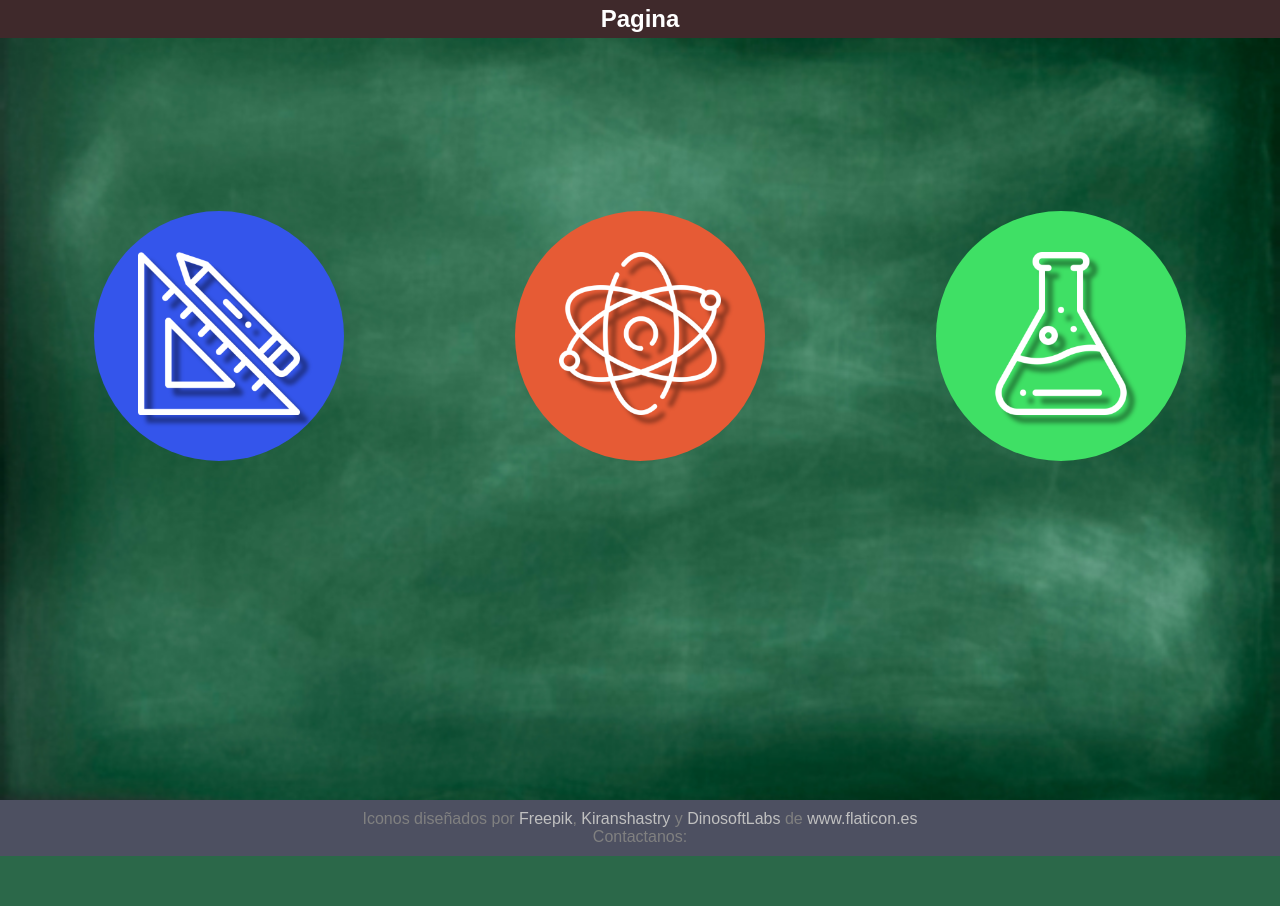
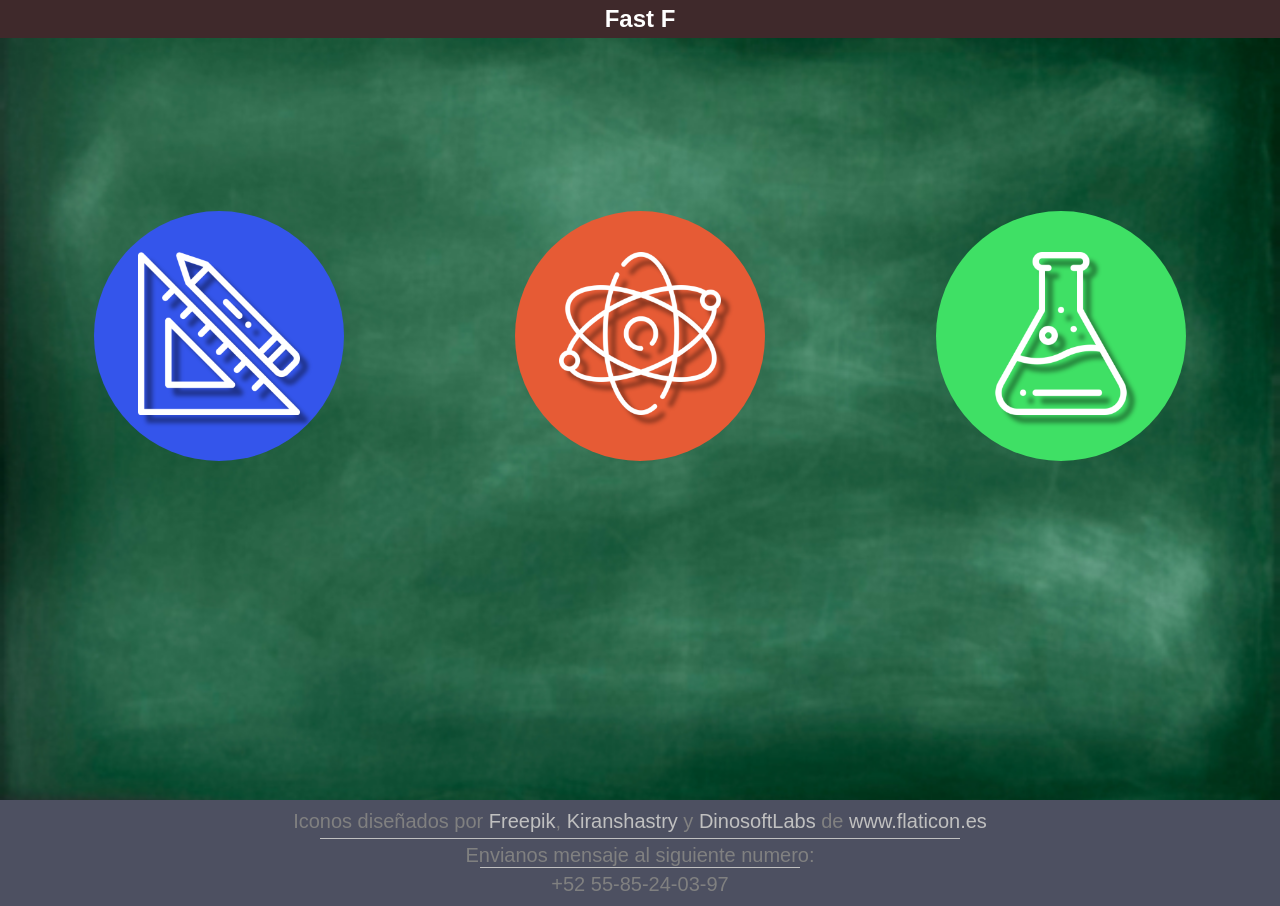
Before and after one commit to LuisDavidEcheverria/TrabajoAldo, a PHP site: page /index.html in a window 1280 px wide. Before the commit the page ends 856 px from the top, so only its background shows below. Run offline with PHP 8.4, Linux system fonts and the light colour scheme.

Commit message:
Footer anadido

```diff
--- a/css/estiloindex.css
+++ b/css/estiloindex.css
@@ -96,6 +96,7 @@ footer
   padding-bottom:10px;
   text-align: center;
   background-color: rgb(77, 80, 97);
+  font-size: 20px;
 }
 footer a
 {
@@ -110,3 +111,40 @@ footer a
   border:dashed white 3px;
   filter:drop-shadow(0px 0px 10px rgba(0,0,0,0.9)) ;
 }
+
+.redes img
+{
+  filter: grayscale(100%);
+  width:40px;
+  height:40px;
+  display: inline-block;
+  border-radius: 30%;
+  margin-left:5px;
+  margin-right:5px;
+}
+.redes img:hover
+{
+  border-radius: 100%;
+}
+
+#separacion1
+{
+  background-color:silver;
+  width: 50%;
+  margin:auto;
+  height: 1px;
+  border:none;
+  margin-top: 5px;
+  margin-bottom: 5px;
+}
+
+#separacion2
+{
+  margin-top: 5px;
+  background-color:silver;
+  width: 25%;
+  margin:auto;
+  height: 1px;
+  border:none;
+  margin-bottom: 5px;
+}
--- a/index.html
+++ b/index.html
@@ -10,7 +10,7 @@
 <body>
 
 <header>
-	<h2 id="titulo">Pagina</h2>
+	<h2 id="titulo">Fast F</h2>
 </header>
 
 <div class="fondo">
@@ -26,8 +26,12 @@
 	<a href="https://www.flaticon.es/autores/kiranshastry" title="Kiranshastry">Kiranshastry</a> y
 	<a href="https://www.flaticon.es/autores/dinosoftlabs" title="DinosoftLabs">DinosoftLabs</a>
 	de <a href="https://www.flaticon.es/" title="Flaticon"> www.flaticon.es</a>
+	<hr id="separacion1">
+	Envianos mensaje al siguiente numero:
 	<br>
-	Contactanos:
+	<hr id="separacion2">
+	+52 55-85-24-03-97
+	</div>
 </footer>
 
 </body>
```
Also changed, not shown: img/facebook.png (added), img/instagram.png (added), img/whatsapp.jpg (added).
